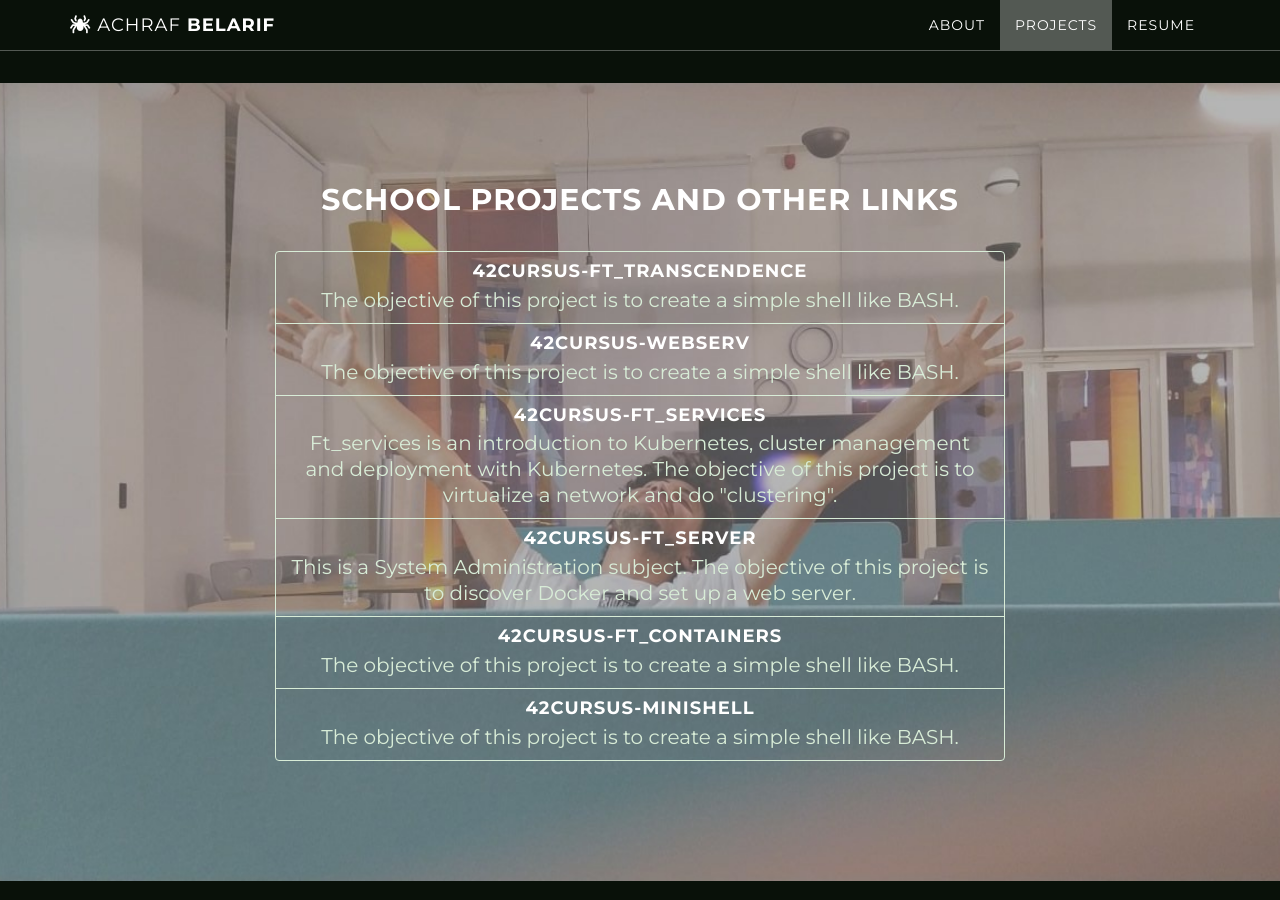
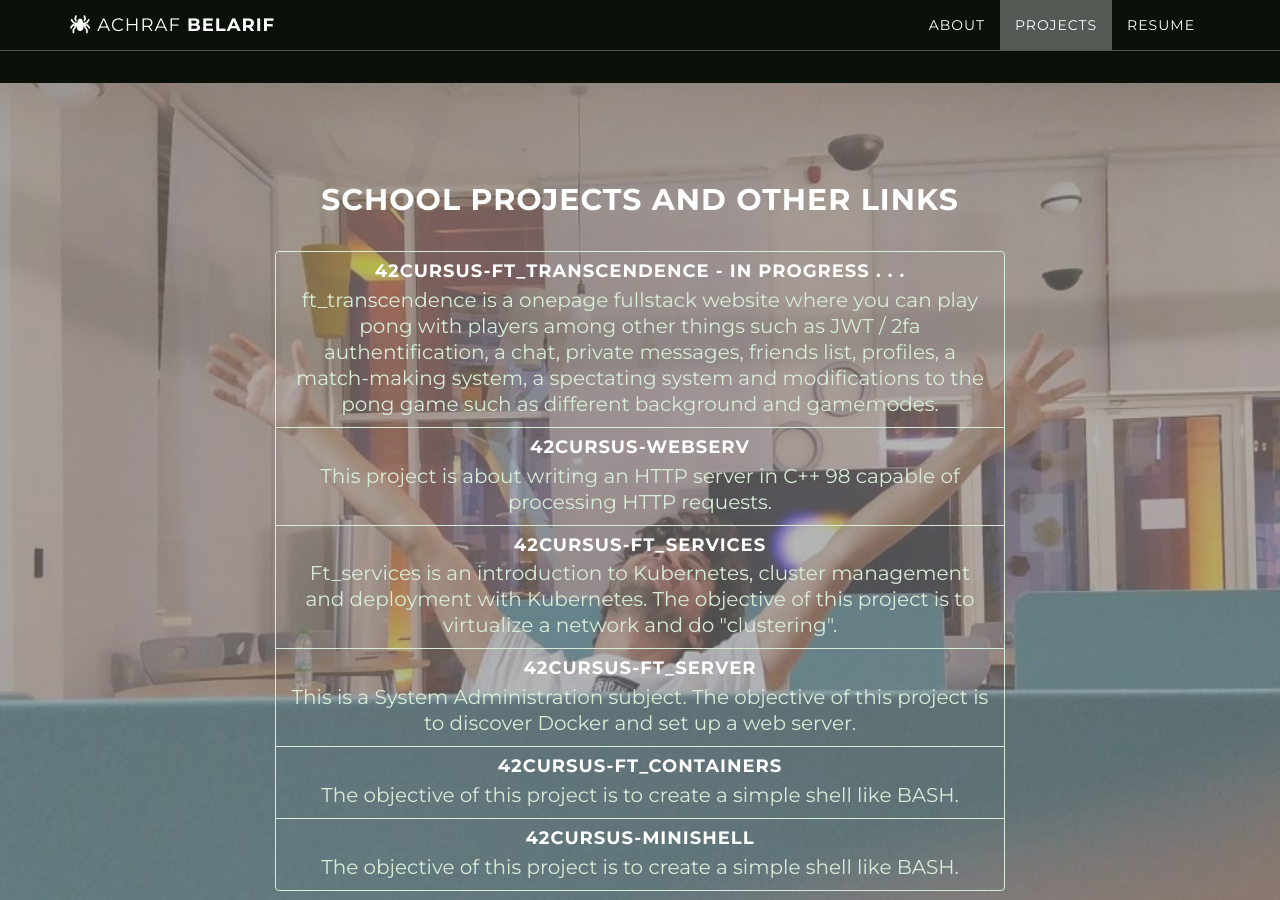
Before and after one commit to spydersy/spydersy.github.io, a Jekyll site: the page built from index.html, in a window 1280 px wide and 900 px high, scrolled down 1352 px. Built offline with Jekyll 4.4.1, drawn with Linux system fonts in a browser that asks for light colours; nearby versions of some CDN libraries.

Commit message:
[modified] : Projects description & urls

```diff
--- a/_config.yml
+++ b/_config.yml
@@ -28,12 +28,12 @@ social:
     url: https://www.linkedin.com/in/achrafbelarif/
 
 projects:
-  - title: "42Cursus-ft_transcendence"
-    venue-publication: The objective of this project is to create a simple shell like BASH.
-    url: https://github.com/spydersy/42Cursus-minishell
+  - title: "42Cursus-ft_transcendence - In Progress . . ."
+    venue-publication: ft_transcendence is a onepage fullstack website where you can play pong with players among other things such as JWT / 2fa authentification, a chat, private messages, friends list, profiles, a match-making system, a spectating system and modifications to the pong game such as different background and gamemodes.
+    url: https://github.com/spydersy/42Cursus-ft_transcendence
   - title: "42Cursus-webserv"
-    venue-publication: The objective of this project is to create a simple shell like BASH.
-    url: https://github.com/spydersy/42Cursus-minishell
+    venue-publication: This project is about writing an HTTP server in C++ 98 capable of processing HTTP requests.
+    url: https://github.com/spydersy/42Cursus-webserv
   - title: "42Cursus-ft_services"
     venue-publication: Ft_services is an introduction to Kubernetes, cluster management and deployment with Kubernetes. The objective of this project is to virtualize a network and do "clustering".
     url: https://github.com/spydersy/42Cursus-ft_services
```
